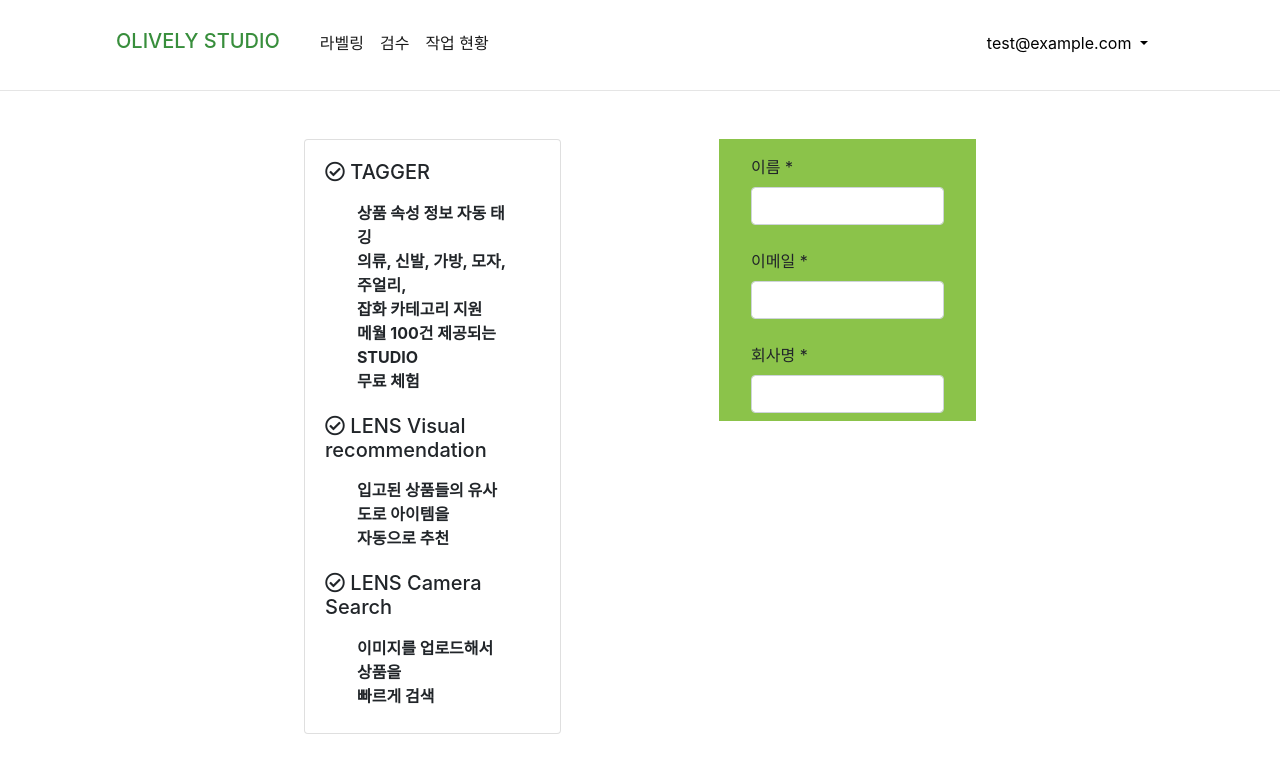
After one commit to ksi2564/shoes_label, a Django app: page /task/free_trial/ in a window 1280 px wide. The commit adds this page. Shown: the top 773 px of the page. Run offline with Django 4.2, Linux system fonts and the light colour scheme; some libraries are stand-ins or nearby versions.

Commit message:
free_trial.html 생성

```diff
--- /dev/null
+++ b/task/templates/taskapp/free_trial.html
@@ -0,0 +1,57 @@
+{% extends 'base.html' %}
+
+{% block content %}
+
+<div class="row" style="padding: 2rem 15rem">
+    <div class="col-6">
+
+    <div class="card" style="margin: 0rem 4rem">
+        <div class="card-body">
+            <h5 class="card-title"><i class="far fa-check-circle"></i> TAGGER</h5>
+                <p class="card-text" style="font-weight:bold; padding:.3rem 2rem">상품 속성 정보 자동 태깅<br>
+                의류, 신발, 가방, 모자, 주얼리,<br>
+                잡화 카테고리 지원<br>
+                메월 100건 제공되는 STUDIO<br>
+                무료 체험</p>
+            <h5 class="card-title"><i class="far fa-check-circle"></i> LENS Visual recommendation</h5>
+                <p class="card-text" style="font-weight:bold; padding:.3rem 2rem">
+                    입고된 상품들의 유사도로 아이템을<br>
+                    자동으로 추천
+                </p>
+            <h5 class="card-title"><i class="far fa-check-circle"></i> LENS Camera Search</h5>
+                <p class="card-text" style="font-weight:bold; padding:.3rem 2rem">
+                    이미지를 업로드해서 상품을<br>
+                    빠르게 검색
+                </p>
+        </div>
+    </div>
+
+
+    </div>
+    <div class="col-6">
+
+
+<form method="" action="" style="background-color:#8BC34A; margin: 0rem 4rem">
+    <div class="form-group" style="padding:1rem 2rem .5rem 2rem">
+    <label for="">이름 *</label>
+    <input type="text" class="form-control" id="">
+  </div>
+  <div class="form-group" style="padding:0rem 2rem .5rem 2rem">
+    <label for="">이메일 *</label>
+    <input type="email" class="form-control" id="">
+  </div>
+     <div class="form-group" style="padding:0rem 2rem .5rem 2rem">
+    <label for="">회사명 *</label>
+    <input type="email" class="form-control" id="">
+  </div>
+
+
+</form>
+
+
+
+
+
+    </div>
+</div>
+{% endblock %}
--- a/task/urls.py
+++ b/task/urls.py
@@ -1,6 +1,6 @@
 from django.urls import path, include
 
-from task.views import task, uplaod_data, first_page
+from task.views import task, uplaod_data, first_page, free_trial
 
 app_name = "taskapp"
 
@@ -8,5 +8,6 @@ urlpatterns = [
     path('', task, name='task'),
     path('data_upload/', uplaod_data, name='upload_data'),
     path('first_page/', first_page, name='first_page'),
+    path('free_trial/', free_trial, name='free_trial'),
 
 ]
--- a/task/views.py
+++ b/task/views.py
@@ -13,3 +13,6 @@ def uplaod_data(request):
 
 def first_page(request):
     return render(request, 'taskapp/first_page.html')
+
+def free_trial(request):
+    return render(request, 'taskapp/free_trial.html')
--- a/templates/head.html
+++ b/templates/head.html
@@ -25,4 +25,5 @@
 
     {#  FONT AWSOME LINK  #}
     <link rel="stylesheet" href="https://cdnjs.cloudflare.com/ajax/libs/font-awesome/5.8.2/css/all.min.css">
+
 </head>
```
